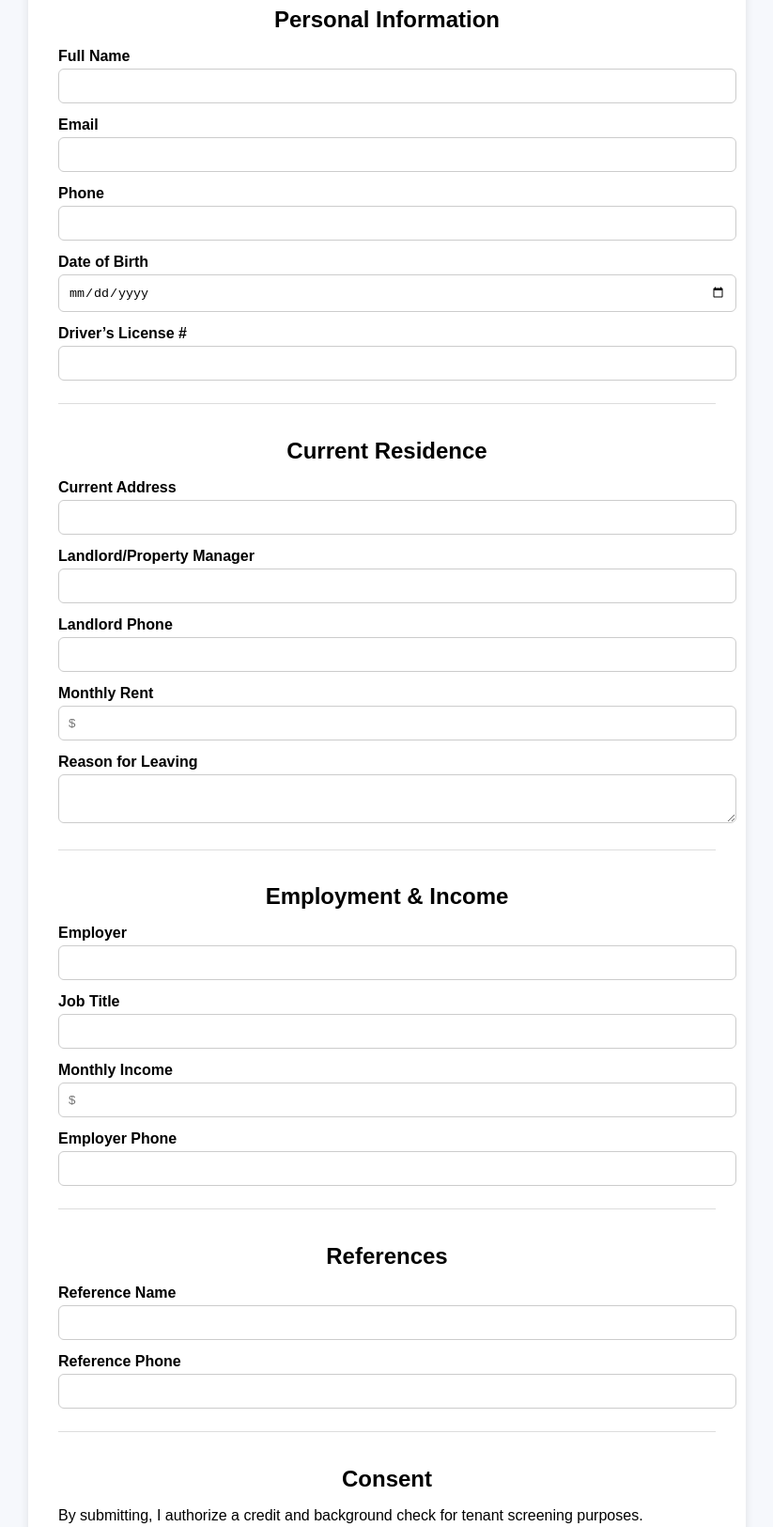
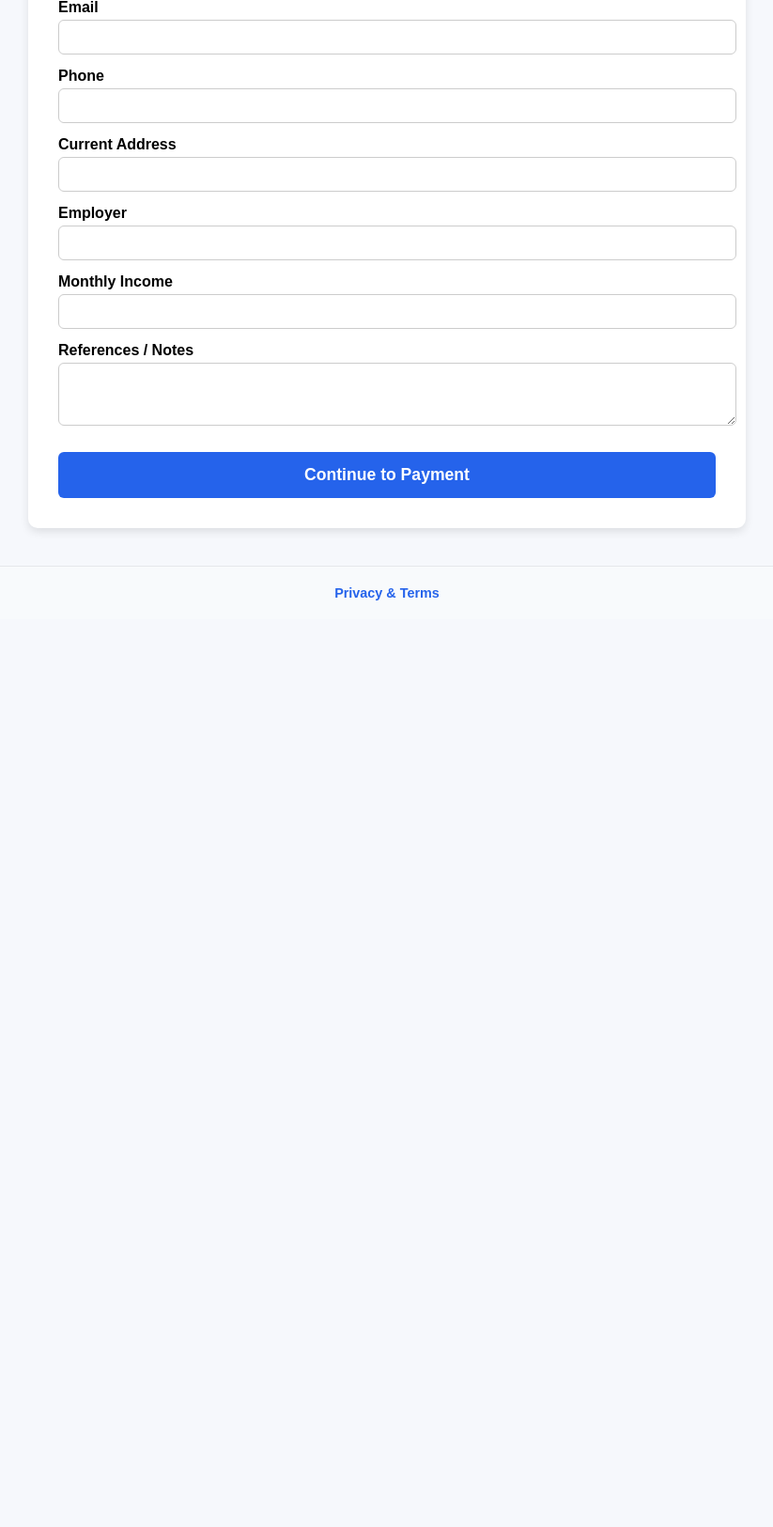
Before and after one commit to freebird5854/vigilant-telegram, a website: page application.html in a window 1280 px wide. Shown: the part 234-1859 px from the top of the page at 94% size, without its empty margins (228-1051 px from the left). After the commit the page ends 933 px from the top, so only its background shows below. Drawn offline with Linux system fonts and the light colour scheme.

Commit message:
Update application.html

```diff
--- a/application.html
+++ b/application.html
@@ -7,83 +7,36 @@
 <style>
   body { font-family: sans-serif; background: #f6f8fc; padding: 2rem; }
   form { background: #fff; max-width: 700px; margin: auto; padding: 2rem; border-radius: 10px; box-shadow: 0 4px 10px rgba(0,0,0,0.1);}
-  h1, h2 { text-align: center; margin-bottom: 1rem; }
+  h1 { text-align: center; margin-bottom: 1rem; }
   label { display: block; margin-top: 14px; font-weight: bold; }
   input, textarea { width: 100%; margin-top: 4px; padding: 10px; border: 1px solid #ccc; border-radius: 6px; }
-  .section { margin-top: 1.5rem; border-top: 1px solid #ddd; padding-top: 1rem;}
   button { margin-top: 24px; background: #2563eb; color: #fff; padding: 14px 18px; border: none; border-radius: 6px; font-weight: bold; cursor: pointer; width: 100%; font-size: 1.1rem; }
 </style>
 </head>
 <body>
 <h1>Rental Application</h1>
-<p style="text-align:center;">Please complete all sections before continuing to payment.</p>
 
 <form id="applicationForm">
+  <label>Full Name</label>
+  <input type="text" required>
 
-  <div class="section">
-    <h2>Personal Information</h2>
-    <label>Full Name</label>
-    <input type="text" name="fullName" required>
+  <label>Email</label>
+  <input type="email" required>
 
-    <label>Email</label>
-    <input type="email" name="email" required>
+  <label>Phone</label>
+  <input type="tel" required>
 
-    <label>Phone</label>
-    <input type="tel" name="phone" required>
+  <label>Current Address</label>
+  <input type="text" required>
 
-    <label>Date of Birth</label>
-    <input type="date" name="dob" required>
+  <label>Employer</label>
+  <input type="text" required>
 
-    <label>Driver’s License #</label>
-    <input type="text" name="license">
-  </div>
+  <label>Monthly Income</label>
+  <input type="number" required>
 
-  <div class="section">
-    <h2>Current Residence</h2>
-    <label>Current Address</label>
-    <input type="text" name="currentAddress" required>
-
-    <label>Landlord/Property Manager</label>
-    <input type="text" name="landlord">
-
-    <label>Landlord Phone</label>
-    <input type="tel" name="landlordPhone">
-
-    <label>Monthly Rent</label>
-    <input type="number" name="rent" placeholder="$">
-
-    <label>Reason for Leaving</label>
-    <textarea name="reason" rows="2"></textarea>
-  </div>
-
-  <div class="section">
-    <h2>Employment & Income</h2>
-    <label>Employer</label>
-    <input type="text" name="employer">
-
-    <label>Job Title</label>
-    <input type="text" name="jobTitle">
-
-    <label>Monthly Income</label>
-    <input type="number" name="income" placeholder="$" required>
-
-    <label>Employer Phone</label>
-    <input type="tel" name="employerPhone">
-  </div>
-
-  <div class="section">
-    <h2>References</h2>
-    <label>Reference Name</label>
-    <input type="text" name="reference">
-
-    <label>Reference Phone</label>
-    <input type="tel" name="referencePhone">
-  </div>
-
-  <div class="section">
-    <h2>Consent</h2>
-    <p>By submitting, I authorize a credit and background check for tenant screening purposes.</p>
-  </div>
+  <label>References / Notes</label>
+  <textarea rows="3"></textarea>
 
   <button type="submit">Continue to Payment</button>
 </form>
@@ -91,10 +44,19 @@
 <script>
 document.getElementById("applicationForm").addEventListener("submit", function(e){
   e.preventDefault();
-  // Optional: Here you could send data to a backend to save it
   window.location.href = "payment.html";
 });
 </script>
 
+<footer style="
+  background:#f8fafc;
+  text-align:center;
+  padding:20px 10px;
+  font-size:0.9rem;
+  margin-top:40px;
+  border-top:1px solid #e5e7eb;">
+  <a href="legal.html" style="color:#2563eb; text-decoration:none; font-weight:600; margin:0 8px;">Privacy & Terms</a>
+</footer>
+
 </body>
 </html>
```
